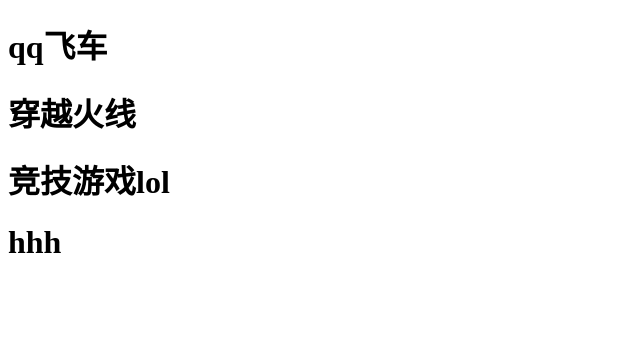
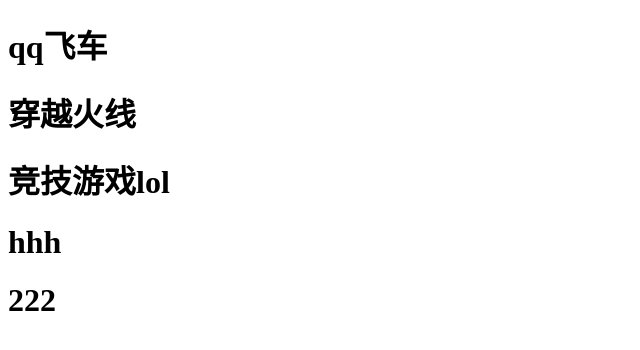
Before and after one commit to fenghongbin/wangqaq, a plain HTML site: page index.html in a window 1280 px wide. Shown: the whole page, without its empty margins (0-640 px from the left). Drawn offline with Linux system fonts and the light colour scheme.

Commit message:
第二次提交

```diff
--- a/index.html
+++ b/index.html
@@ -9,5 +9,6 @@
 <h1>穿越火线</h1>
 <h1>竞技游戏lol</h1>
 <h1>hhh</>
+<h1>222</>
 </body>
 </html>
```
